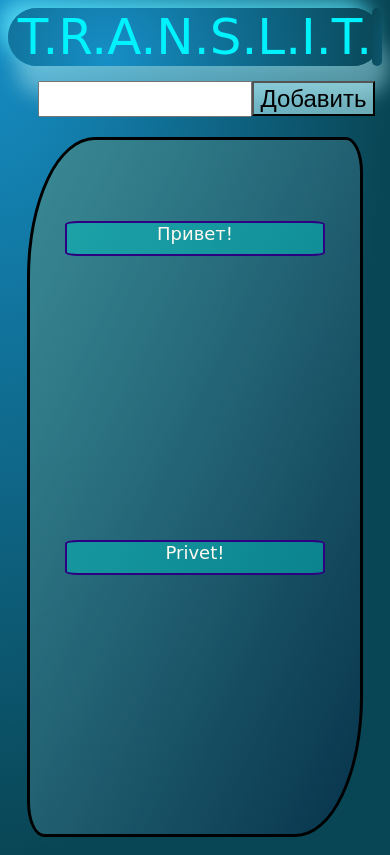
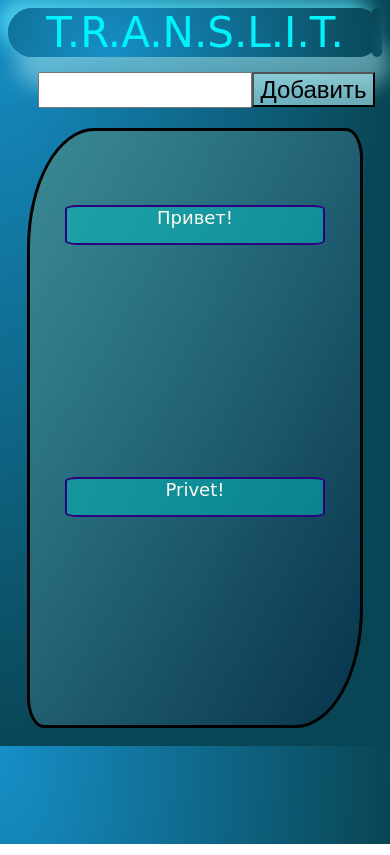
Before and after one commit to KhlebnikovHub/KhlebnikovHub.github.io, a plain HTML site: page index.html in a window 390 px wide. Drawn offline with Linux system fonts and the light colour scheme; a web font is replaced by a local one.

Commit message:
release 109r120r9

```diff
--- a/style.css
+++ b/style.css
@@ -193,7 +193,7 @@ header {
 #dictionary {
   flex-direction: column;
   padding: 5px;
-  height: 700px;
+  height: 600px;
   font-size: 18px;
   width: 90%;
   margin-top: 20px;
@@ -217,12 +217,12 @@ header {
 }
 
 #left div, #right div {
-  min-height: 35px;
+  min-height: 40px;
 
 }
 
 header {
-  font-size: 50px;
+  font-size: 42px;
 }
 
 #textenter {
```
